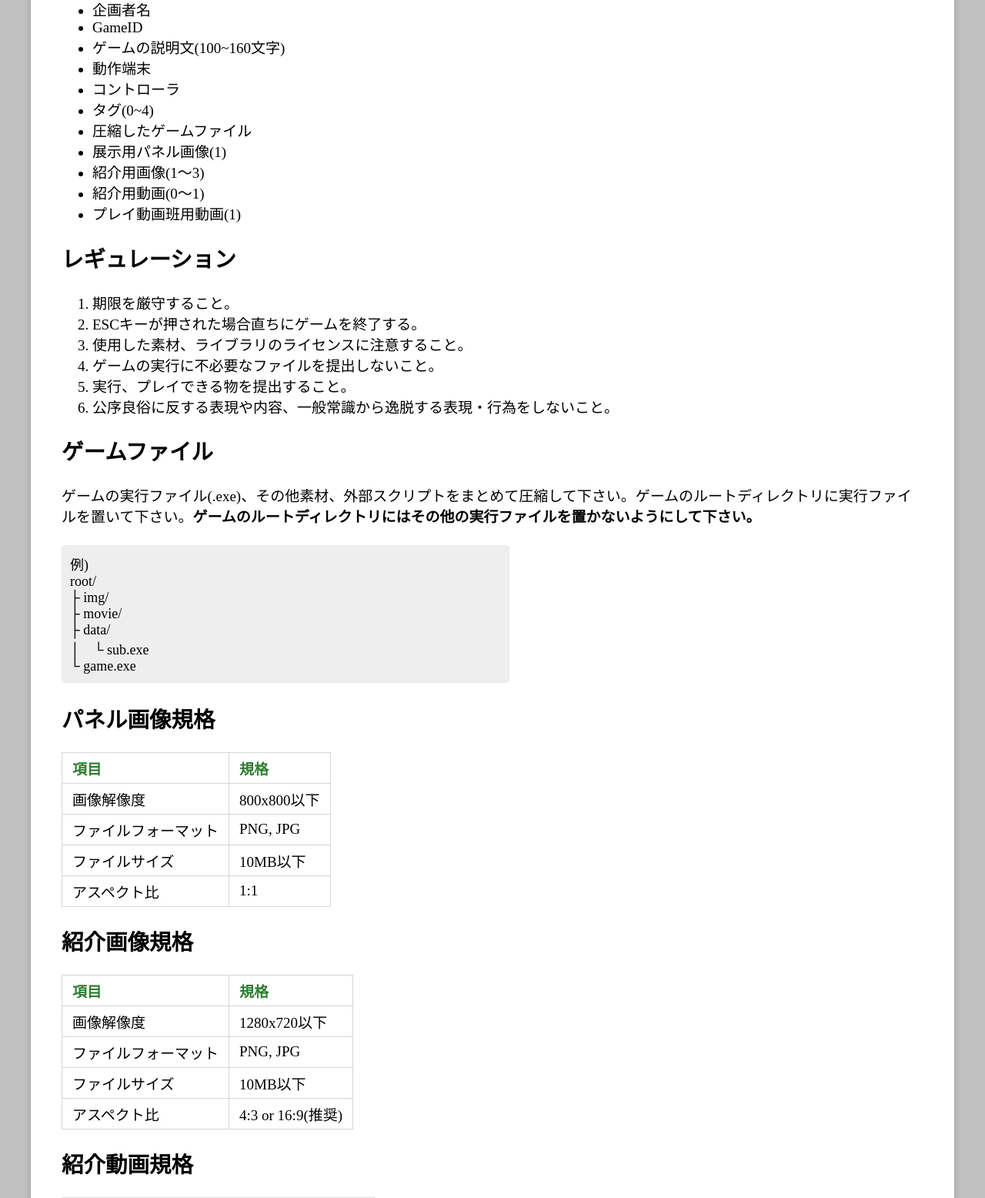
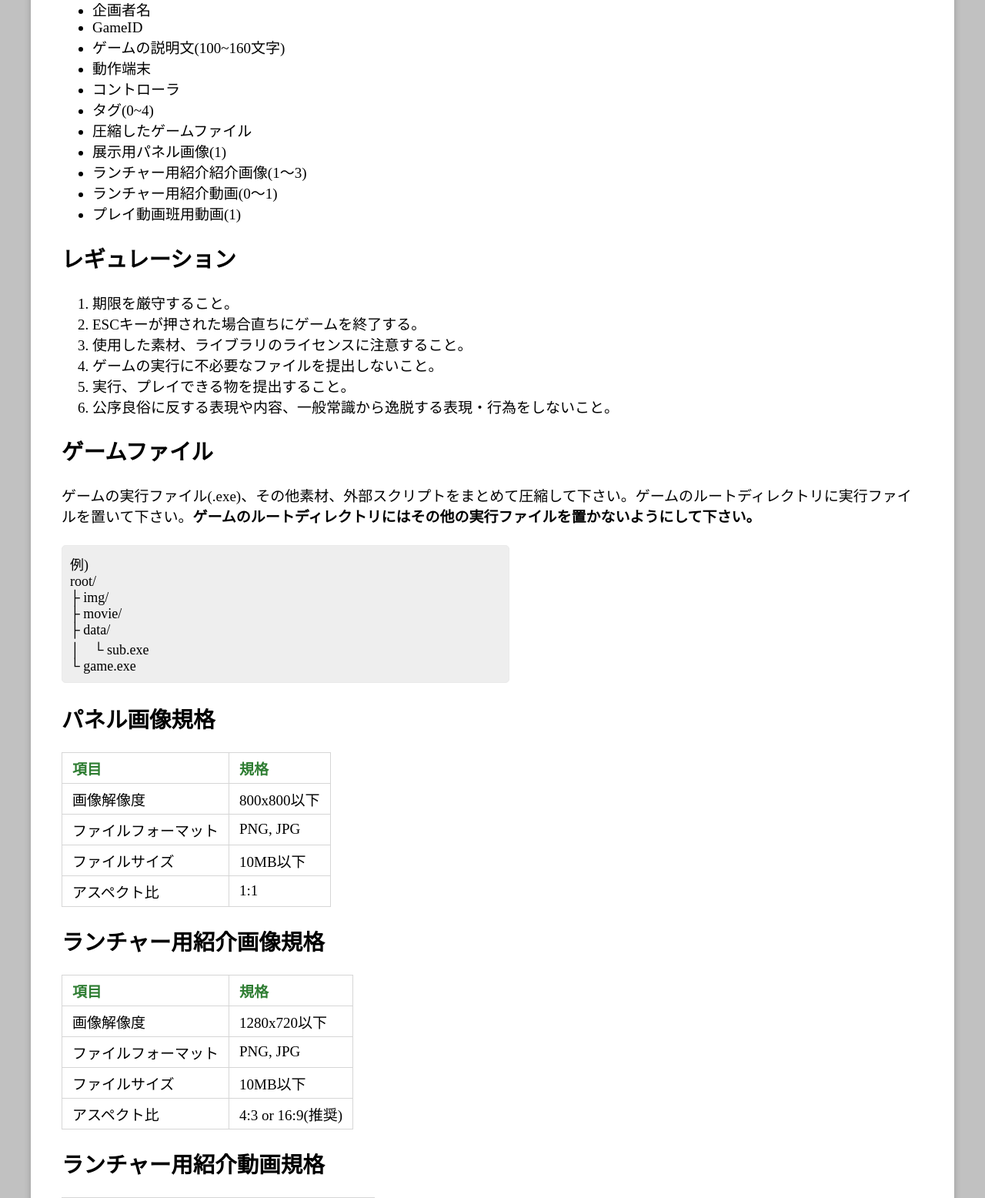
Before and after one commit to su-u/SofmeGameRegister-, a Django app: template SofmeGameRegister/gameregister/templates/gameregister/lp.html in a window 1280 px wide. Shown: the part 328-1884 px from the top of the page at 77% size. Run offline with Django 3.2, Linux system fonts and the light colour scheme; the template is opened without the code that fills it, so the values that code supplies are empty.

Commit message:
release 1.2

```diff
--- a/SofmeGameRegister/SofmeGameRegister/settings.py
+++ b/SofmeGameRegister/SofmeGameRegister/settings.py
@@ -39,6 +39,7 @@ INSTALLED_APPS = (
     'django.contrib.staticfiles',
     'gameregister',
     'colorfield',
+    'django_cleanup',
 )
 
 MIDDLEWARE_CLASSES = (
--- a/SofmeGameRegister/gameregister/models.py
+++ b/SofmeGameRegister/gameregister/models.py
@@ -74,7 +74,7 @@ class GameInfo(models.Model):
 
     is_view = models.BooleanField(default = True, blank = True)
 
-    tag = models.ManyToManyField(Tag, verbose_name="タグ")
+    tag = models.ManyToManyField(Tag, verbose_name="タグ",blank = True, null = True )
 
     def __str__(self):
         return str(self.game_uuid)
--- a/SofmeGameRegister/gameregister/templates/gameregister/lp.html
+++ b/SofmeGameRegister/gameregister/templates/gameregister/lp.html
@@ -22,8 +22,8 @@
                     <li>タグ(0~4)</li>
                     <li>圧縮したゲームファイル</li>
                     <li>展示用パネル画像(1)</li>
-                    <li>紹介用画像(1～3)</li>
-                    <li>紹介用動画(0～1)</li>
+                    <li>ランチャー用紹介紹介画像(1～3)</li>
+                    <li>ランチャー用紹介動画(0～1)</li>
                     <li>プレイ動画班用動画(1)</li>
                 </ul>
 
@@ -77,7 +77,7 @@
                     </tbody>
                 </table>
 
-                <h2>紹介画像規格</h2>
+                <h2>ランチャー用紹介画像規格</h2>
                 <table class="standard-table">
                     <thead>
                         <tr>
@@ -105,7 +105,7 @@
                     </tbody>
                 </table>
 
-                <h2>紹介動画規格</h2>
+                <h2>ランチャー用紹介動画規格</h2>
                 <table class="standard-table">
                     <thead>
                         <tr>
```
